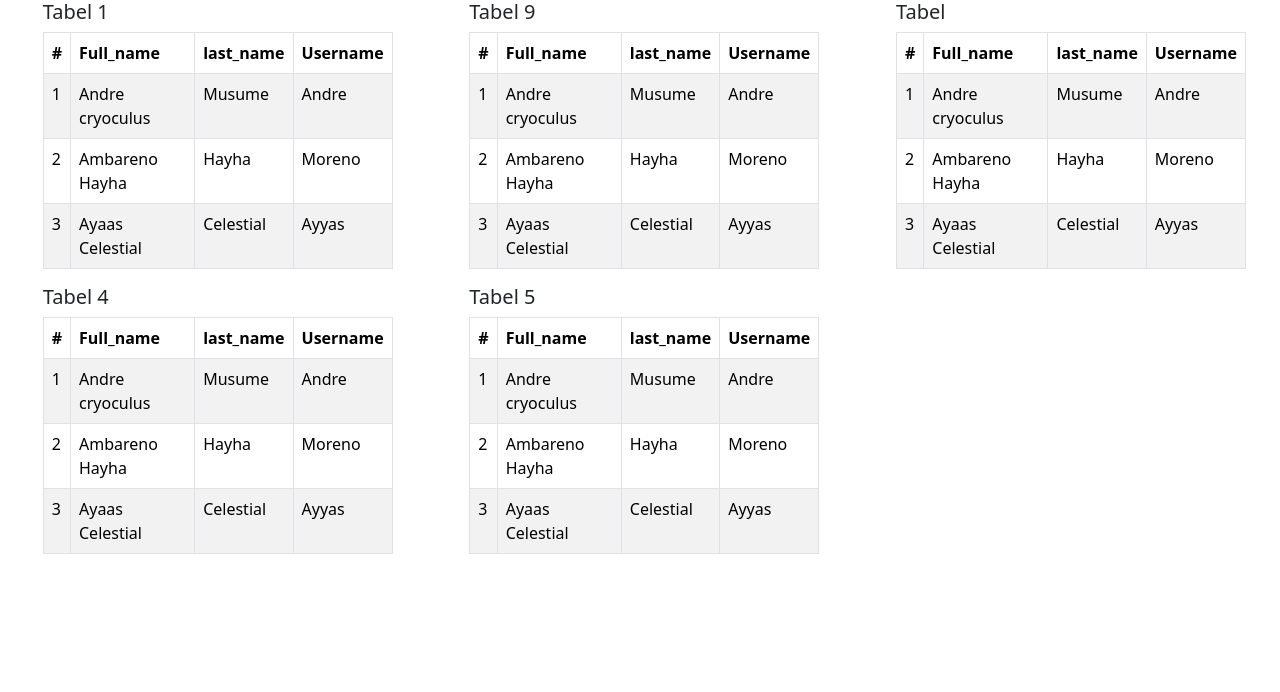
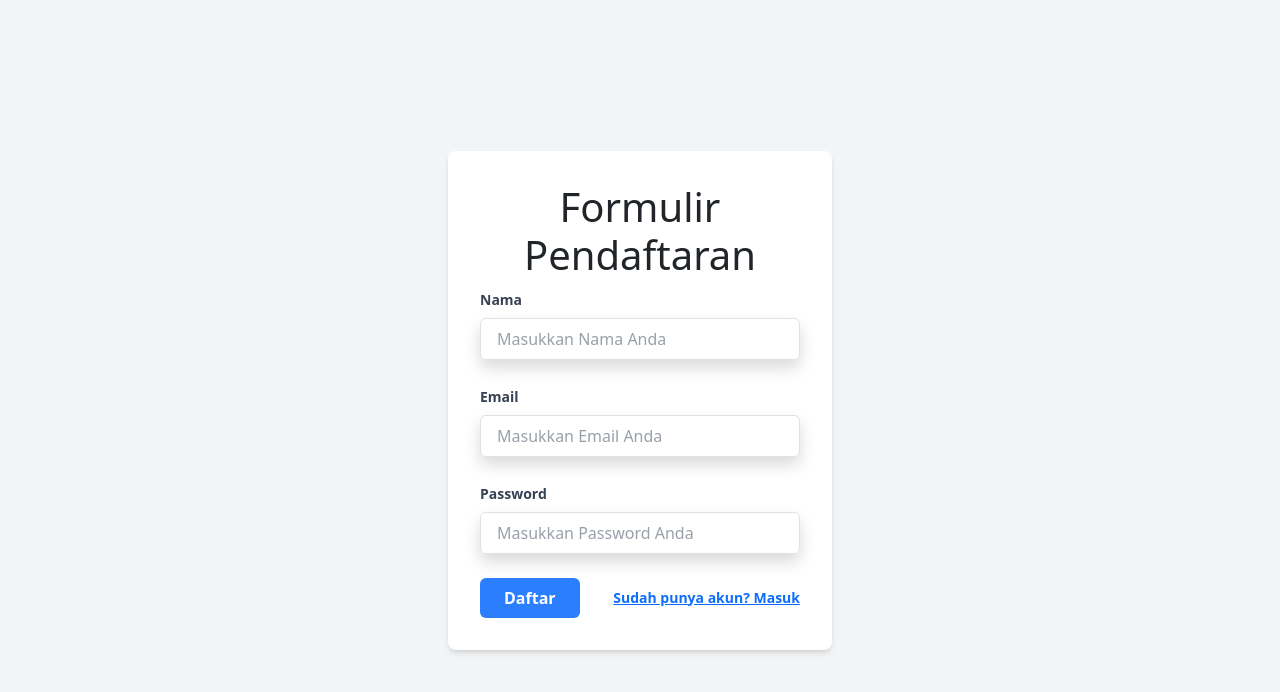
Before and after one commit to andrescrenshot/Tabel-tailwind, a React (Vite) app: page / in a window 1280 px wide. Shown: the top 692 px of the page. Built offline with nearby package versions, Linux system fonts and the light colour scheme.

Commit message:
RegisterPage

```diff
--- a/src/App.jsx
+++ b/src/App.jsx
@@ -2,6 +2,8 @@
 import Tabeltailwind from "./pages/tabeltailwind";
 import { Routes, Route } from "react-router-dom";
 import { Table } from "react-bootstrap";
+import RegisterPage from "./pages/RegisterPage"
+import LoginPage from "./pages/Loginpage";
 
 
 
@@ -10,7 +12,7 @@ const App = () => {
   return (
     <>
     <Routes>
-      <Route path='/' element={<Tabeltailwind />}/>
+      <Route path='/' element={<RegisterPage />}/>
     </Routes>
 
     </>
--- a/src/pages/LoginPage.jsx
+++ b/src/pages/LoginPage.jsx
@@ -63,3 +63,5 @@ function LoginPage() {
        </div>
     )
 }
+
+export default LoginPage;
--- /dev/null
+++ b/src/pages/RegisterPage.jsx
@@ -0,0 +1,94 @@
+import { useState } from "react";
+import { Link } from "react-router-dom";
+
+function RegisterPage() {
+    const [formData, setFormData] = useState({
+        name: '',
+        email: '',
+        password: '',
+    });
+
+    const handleChange = (e) => {
+        setFormData({ ...formData, [e.target.name]: e.target.value });
+    };
+
+    const handleSubmit = (e) => {
+        e.preventDefault();
+        console.log('Data Pendaftaran:', formData);
+        alert('Simulasi Pendaftaran Berhasil!');
+    };
+
+    return (
+        <div className="flex items-center justify-center min-h-screen bg-gray-100">
+            <div className="bg-white p-8 rounded-lg shadow-md w-full max-w-sm">
+                <h1 className="text-2xl font-bold text-center mb-6">Formulir Pendaftaran</h1>
+                <form onSubmit={handleSubmit}>
+                    <div className="mb-4">
+                        <label className="block text-gray-700 text-sm font-bold mb-2" htmlFor="name">
+                            Nama
+                        </label>
+                        <input
+                            className="shadow appearance-none border rounded w-full py-2 px-3 text-gray-700
+                            leading-tight focus:outline-none focus:shadow-outline"
+                            id="name"
+                            type="text"
+                            name="name"
+                            value={formData.name}
+                            onChange={handleChange}
+                            placeholder="Masukkan Nama Anda"
+                            required
+                        />
+                    </div>
+                    <div className="mb-4">
+                        <label className="block text-gray-700 text-sm font-bold mb-2" htmlFor="email">
+                            Email
+                        </label>
+                        <input
+                            className="shadow appearance-none border rounded w-full py-2 px-3 text-gray-700
+                            leading-tight focus:outline-none focus:shadow-outline"
+                            id="email"
+                            type="email"
+                            name="email"
+                            value={formData.email}
+                            onChange={handleChange}
+                            placeholder="Masukkan Email Anda"
+                            required
+                        />
+                    </div>
+                    <div className="mb-6">
+                        <label className="block text-gray-700 text-sm font-bold mb-2" htmlFor="password">
+                            Password
+                        </label>
+                        <input
+                            className="shadow appearance-none border rounded w-full py-2 px-3 text-gray-700
+                            leading-tight focus:outline-none focus:shadow-outline"
+                            id="password"
+                            type="password"
+                            name="password"
+                            value={formData.password}
+                            onChange={handleChange}
+                            placeholder="Masukkan Password Anda"
+                            required
+                        />
+                    </div>
+                    <div className="flex items-center justify-between">
+                        <button
+                            className="bg-blue-500 hover:bg-blue-700 text-white font-bold py-2 px-4 rounded focus:outline-none focus:shadow-outline"
+                            type="submit"
+                        >
+                            Daftar
+                        </button>
+                        <Link
+                            to="/login"
+                            className="inline-block align-baseline font-bold text-sm text-blue-500 hover:text-blue-800"
+                        >
+                            Sudah punya akun? Masuk
+                        </Link>
+                    </div>
+                </form>
+            </div>
+        </div>
+    );
+}
+
+export default RegisterPage;
```
